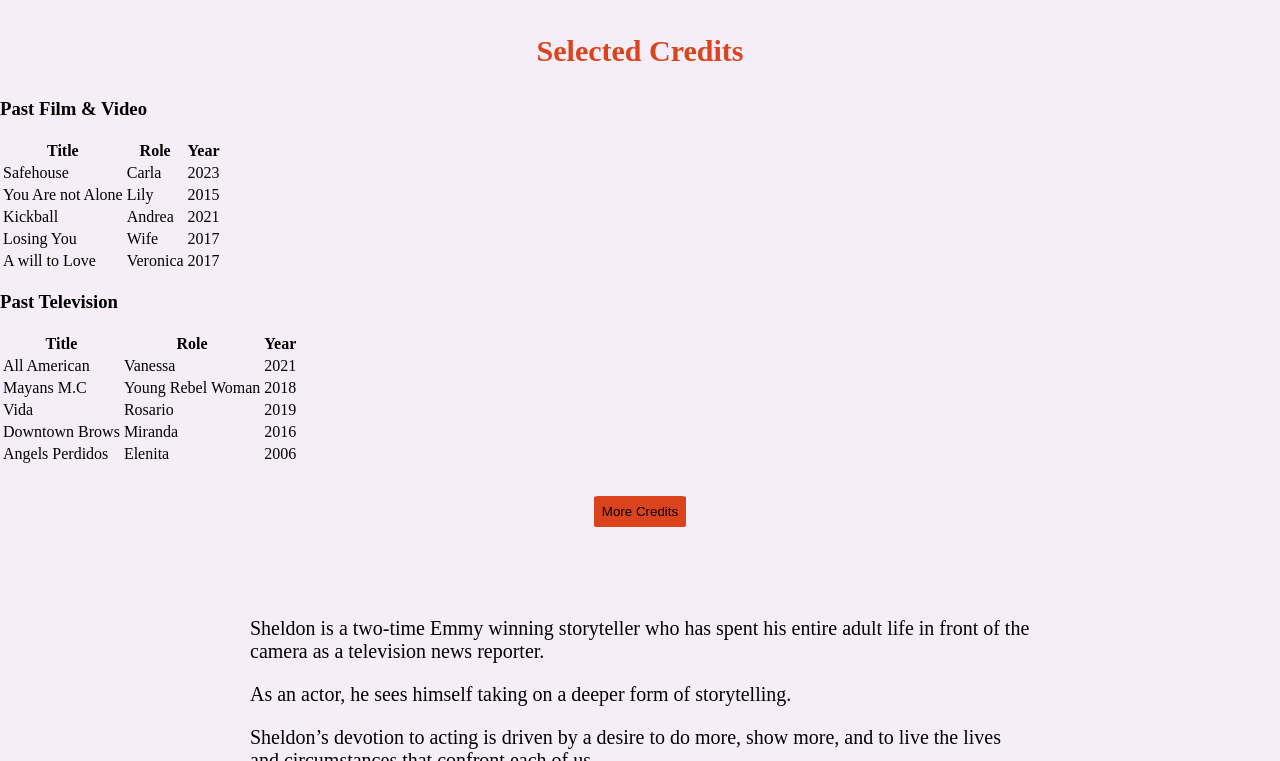
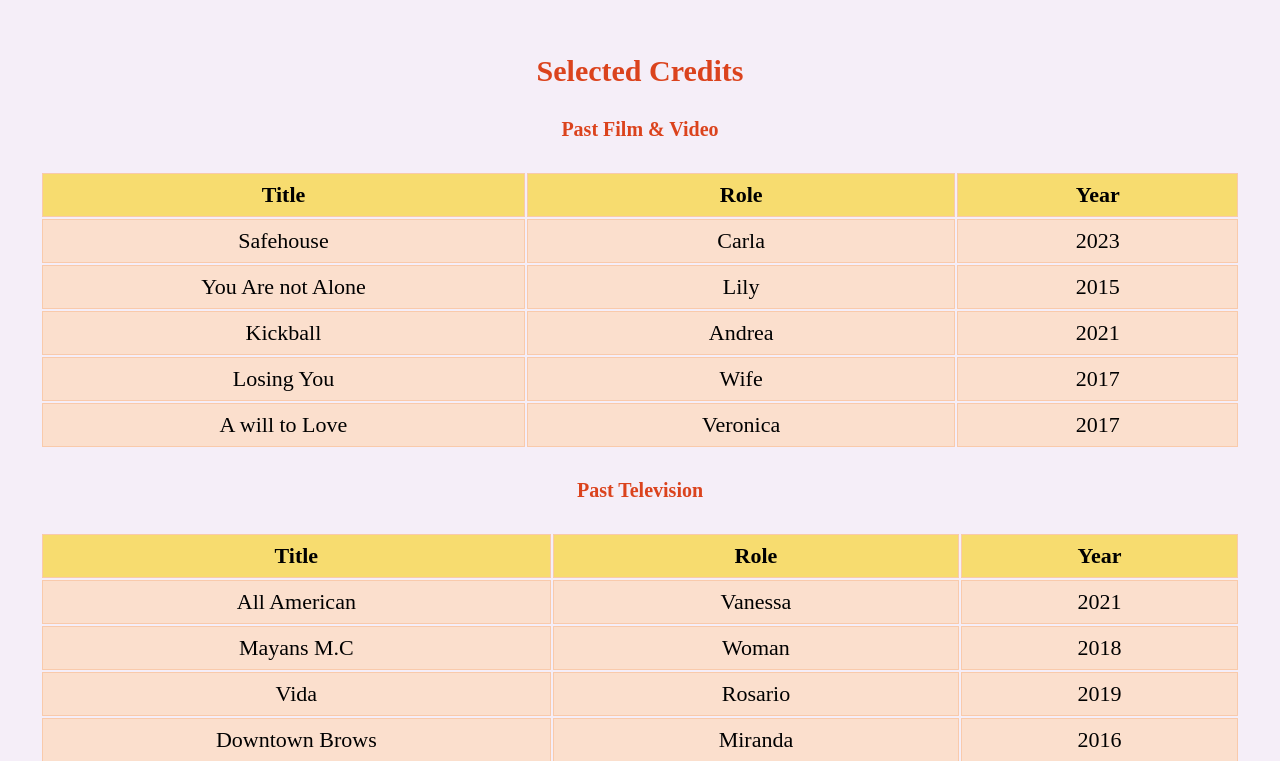
Before and after one commit to dudahamilton/acting-web, a Next.js app in the folder acting-web/: page / in a window 1280 px wide. Shown: the part 2099-2860 px from the top of the page. Built offline with nearby package versions, Linux system fonts and the light colour scheme.

Commit message:
finishes styling tables

```diff
--- a/acting-web/components/Footer.js
+++ b/acting-web/components/Footer.js
@@ -1,5 +1,4 @@
 import React from 'react'
-import Link from 'next/link'
 import styles from '@/styles/Footer.module.css'
 import Image from 'next/image'
 import { SocialIcon } from 'react-social-icons';
@@ -10,17 +9,17 @@
     return (
         <div className={styles.container}>
             <div className={styles.footer}>
-            <h3 id='contact'>Contact</h3>
+            <h2 id='contact'>Contact</h2>
             <h5>DDO Artists Agency <br /> </h5>
                <p> Reprensentatives: <br />
                 Anthony Boyer <br />
                 Candance Stewart <br />
-                +1 323 462 8000 <br />
-                reception@ddoagency.com
+                📞 +1 323 462 8000 <br />
+                ✉️ reception@ddoagency.com
                 </p>
             </div>
             <div className={styles.socials}>
-                <h3>Social</h3>
+                <h2>Social</h2>
                 <div>
                 <SocialIcon url="https://www.instagram.com/ialondradelgado/?hl=en" />
                 <SocialIcon url="https://www.tiktok.com/@ialondradelgado" />
@@ -34,8 +33,8 @@
                 </div>
             </div>
 
-            <div className={styles.socials}>
-                <h3>Acting Profiles</h3>
+            <div className={styles.imdb}>
+                <h2>Acting Profiles</h2>
                 <a className={styles.item} target='_blank' href='https://pro.imdb.com/name/nm4549589/?ref_=recent_view_1'>
                 <Image
                     src='/pictures/imdb.png'
--- a/acting-web/pages/index.js
+++ b/acting-web/pages/index.js
@@ -83,10 +83,11 @@
 
       <section id='credits'>
         <h2 className={styles.h2}>Selected Credits</h2>
+
+        <div>
         <h3> Past Film & Video</h3>
-        <div>
-          <div className={styles.table}>
-          <table class="table table-success table-striped">
+        <div className={styles.divs}>
+          <table className={styles.table}>
             <tr>
               <th>Title</th>
               <th>Role</th>
@@ -128,8 +129,8 @@
 
 
         <h3> Past Television</h3>
-        <div className={styles.table}>
-        <table class="table table-success table-striped">
+      <div className={styles.divs}>
+        <table className={styles.table}>
           <tr>
             <th>Title</th>
             <th>Role</th>
@@ -144,7 +145,7 @@
 
           <tr>
             <td>Mayans M.C</td>
-            <td>Young Rebel Woman</td>
+            <td>Woman</td>
             <td>2018</td>
           </tr>
 
@@ -166,12 +167,10 @@
             <td>2006</td>
           </tr>
         </table>
-        </div>
+      </div>
+
 
         </div>
-
-
-
 
         <a target="_blank" href='https://pro.imdb.com/name/nm4549589/credits'>
           <div className={styles.container}>
@@ -220,8 +219,8 @@
 
 
 
-// fazer o Footer ✅
+// Debug
 // centralizar tables
-// navbar smooth scrowling
-// mudar cor do background e fonte
+// navbar smooth scrowling ✅
+
 // responsive
--- a/acting-web/postcss.config.js
+++ b/acting-web/postcss.config.js
@@ -1,6 +1,6 @@
-module.exports = {
-  plugins: {
-    tailwindcss: {},
-    autoprefixer: {},
-  },
-}
+// module.exports = {
+//   plugins: {
+//     tailwindcss: {},
+//     autoprefixer: {},
+//   },
+// }
--- a/acting-web/styles/Footer.module.css
+++ b/acting-web/styles/Footer.module.css
@@ -1,4 +1,5 @@
 /* here goes footer styling */
+
 .container{
     display:flex;
     justify-content: space-between;
@@ -19,3 +20,9 @@
 .item{
     align-self: flex-start;
 }
+
+.imdb{
+    text-align: center;
+    flex-direction: column;
+    margin:8px;
+}
--- a/acting-web/styles/Home.module.css
+++ b/acting-web/styles/Home.module.css
@@ -10,9 +10,10 @@
 }
 
 .table{
-    width: 800px;
+    width: 1200px;
+    text-align: center;
+}
 
-}
 .image{
     margin: 20px;
 
@@ -35,7 +36,7 @@
 }
 .btn {
     background-color: #db431d;
-    padding: 8px;
+    padding: 15px;
     margin: 30px;
     border: #db431d;
     border-radius: 5%;
@@ -43,3 +44,7 @@
 
 
 }
+.divs{
+    display:flex;
+    justify-content: center;
+}
--- a/acting-web/styles/globals.css
+++ b/acting-web/styles/globals.css
@@ -1,6 +1,37 @@
 /* Here goes styling for global (whole page) */
-body {
+html{
+    scroll-behavior: smooth;
+}
+
+
+    body {
     background-color: #F5EEF8 ;
     color: black;
-    margin: 0
+    margin: 0;
+    font-size: 22px;
+    font-family: 'Poppings'
+
 }
+h2{
+
+    font-size: 30px;
+}
+
+h3{
+    text-align: center;
+    margin: 30px;
+    color:#db431d;
+    font-size: 20px;
+}
+th, td{
+    border: 1px solid #F9CAAB ;
+    padding: 8px;
+    width: 45px;
+
+}
+th{
+   background-color: #F7DC6F ;
+}
+td{
+    background-color: #FBDFCD;
+}
--- a/acting-web/tailwind.config.js
+++ b/acting-web/tailwind.config.js
@@ -1,8 +1,15 @@
-/** @type {import('tailwindcss').Config} */
-module.exports = {
-  content: [],
-  theme: {
-    extend: {},
-  },
-  plugins: [],
-}
+// /** @type {import('tailwindcss').Config} */
+// module.exports = {
+//   content: [
+//     "./app/**/*.{js,ts,jsx,tsx}",
+//     "./pages/**/*.{js,ts,jsx,tsx}",
+//     "./components/**/*.{js,ts,jsx,tsx}",
+
+//     // Or if using `src` directory:
+//     "./src/**/*.{js,ts,jsx,tsx}",
+//   ],
+//   theme: {
+//     extend: {},
+//   },
+//   plugins: [],
+// }
```
